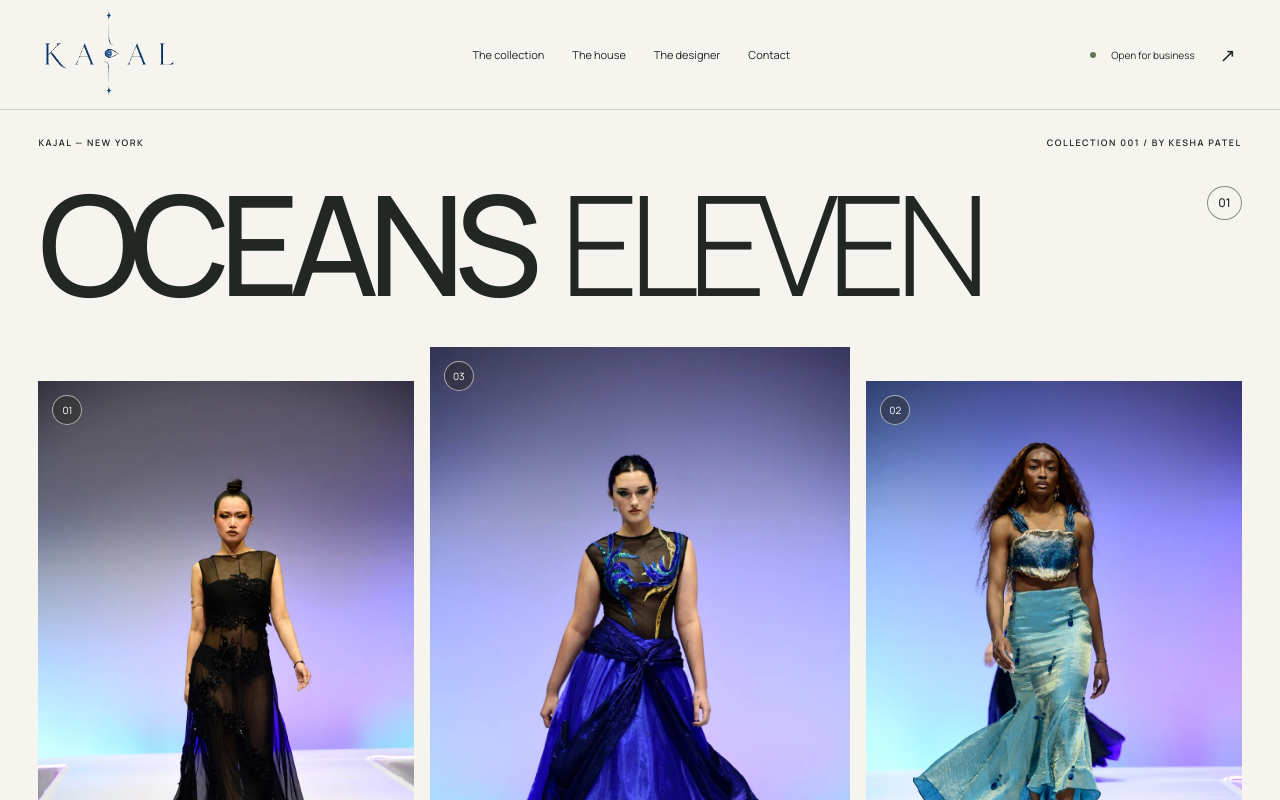
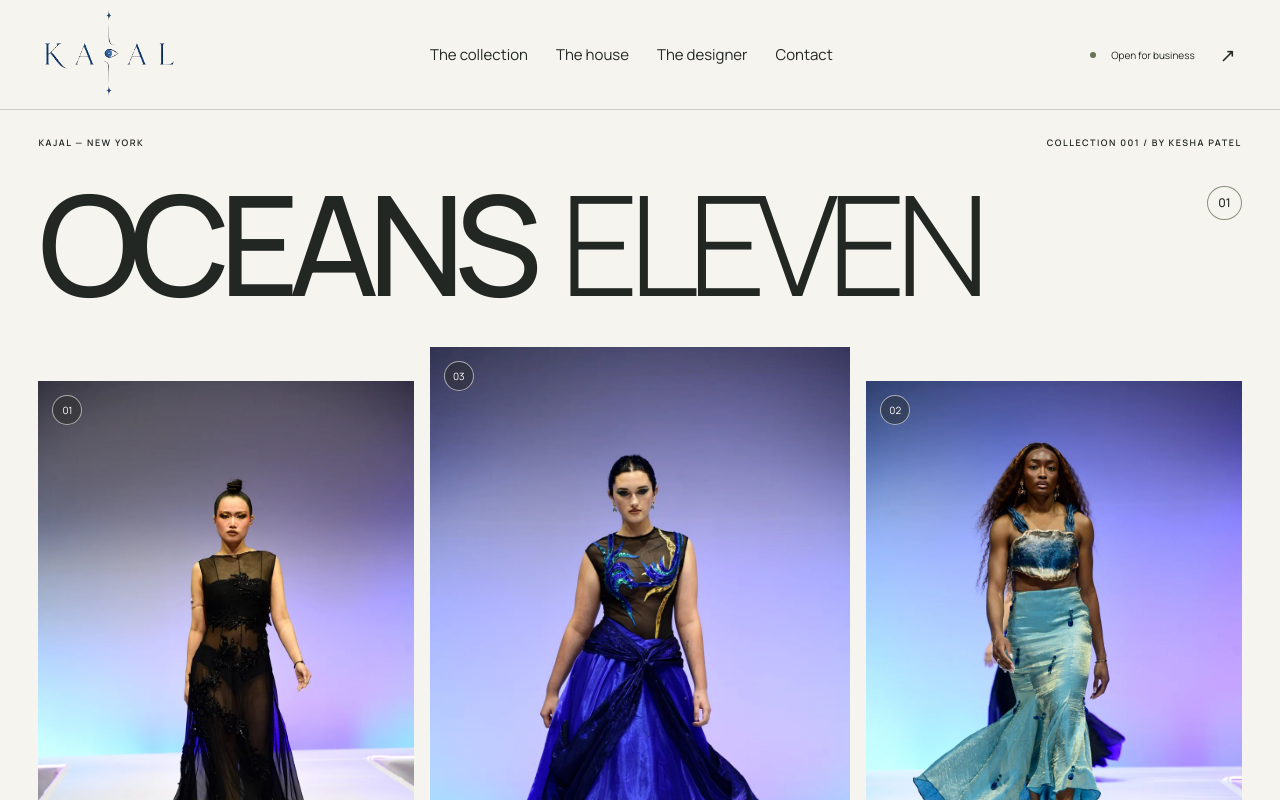
Before and after one commit to VrajeshPatel20/kajal-website, a React (Vite) app: page / in a window 1280 px wide. Shown: the top 800 px of the page. Built offline with nearby package versions, Linux system fonts and the light colour scheme.

Commit message:
updated for vercel

```diff
--- a/src/App.tsx
+++ b/src/App.tsx
@@ -46,14 +46,14 @@ export default function App() {
         Skip to content
       </a>
       <header className="header">
-        <a href="#" className="wordmark" aria-label="Kajal home">
+        <a href="#" className="wordmark" aria-label="Kajal home" style={{ fontSize: '15px' }}>
           <BrandLogo />
         </a>
         <nav aria-label="Main navigation">
-          <a href="#collection">The collection</a>
-          <a href="#house">The house</a>
-          <a href="#designer">The designer</a>
-          <a href="#contact">Contact</a>
+          <a href="#collection" style={{ fontSize: '15px' }}>The collection</a>
+          <a href="#house" style={{ fontSize: '15px' }}>The house</a>
+          <a href="#designer" style={{ fontSize: '15px' }}>The designer</a>
+          <a href="#contact" style={{ fontSize: '15px' }}>Contact</a>
         </nav>
         <button className="launch-link" onClick={() => setLaunch(true)}>
           <i /> Open for business <span>↗</span>
@@ -83,7 +83,7 @@ export default function App() {
               {title} ↗
             </a>
           ))}
-          <button
+          <button style={{ fontSize: '20px'}}
             onClick={() => {
               setMenu(false);
               setLaunch(true);
--- a/src/components/DesignerSection.tsx
+++ b/src/components/DesignerSection.tsx
@@ -13,15 +13,13 @@ export function DesignerSection() {
         <h2>
           Kesha
           <br />
-          <em>Patel.</em>
+          <b>Patel.</b>
         </h2>
         <span className="mono designer-role">FOUNDER & DESIGNER</span>
         <p>
-          Kajal begins with a personal point of view. Founded by Kesha Patel and
-          based in New York, the house draws its core inspiration from the
-          beings of the ocean: their iridescence, strange beauty, and
-          instinctive movement. Their forms become a starting point for
-          expressive silhouettes, imagined through a New York lens.
+          Three months ago, I walked across the graduation stage, looked at a traditional career path, and said, "Nah, let's risk it all instead."
+Welcome to Kajal—where traditional Indian textiles meet unapologetic Western silhouettes. I started this brand because our culture isn't just rich; it's inherently sexy, confident, and empowering. You shouldn't have to wait for a wedding or a festival to wear pieces that showcase South Asian artistry.
+We source premium, ethical fabrics directly from India and cut them into modern designs that make you look and feel like the main character. It’s heritage, but makes it high-fashion. Designed for anyone ready to step into their power.
         </p>
         <a href="#collection" className="text-link">
           Discover the first chapter <span>↗</span>
```
Also changed, not shown: images/myimage.jpeg (added), 1 other file (tests, documents, lock files or other folders).
